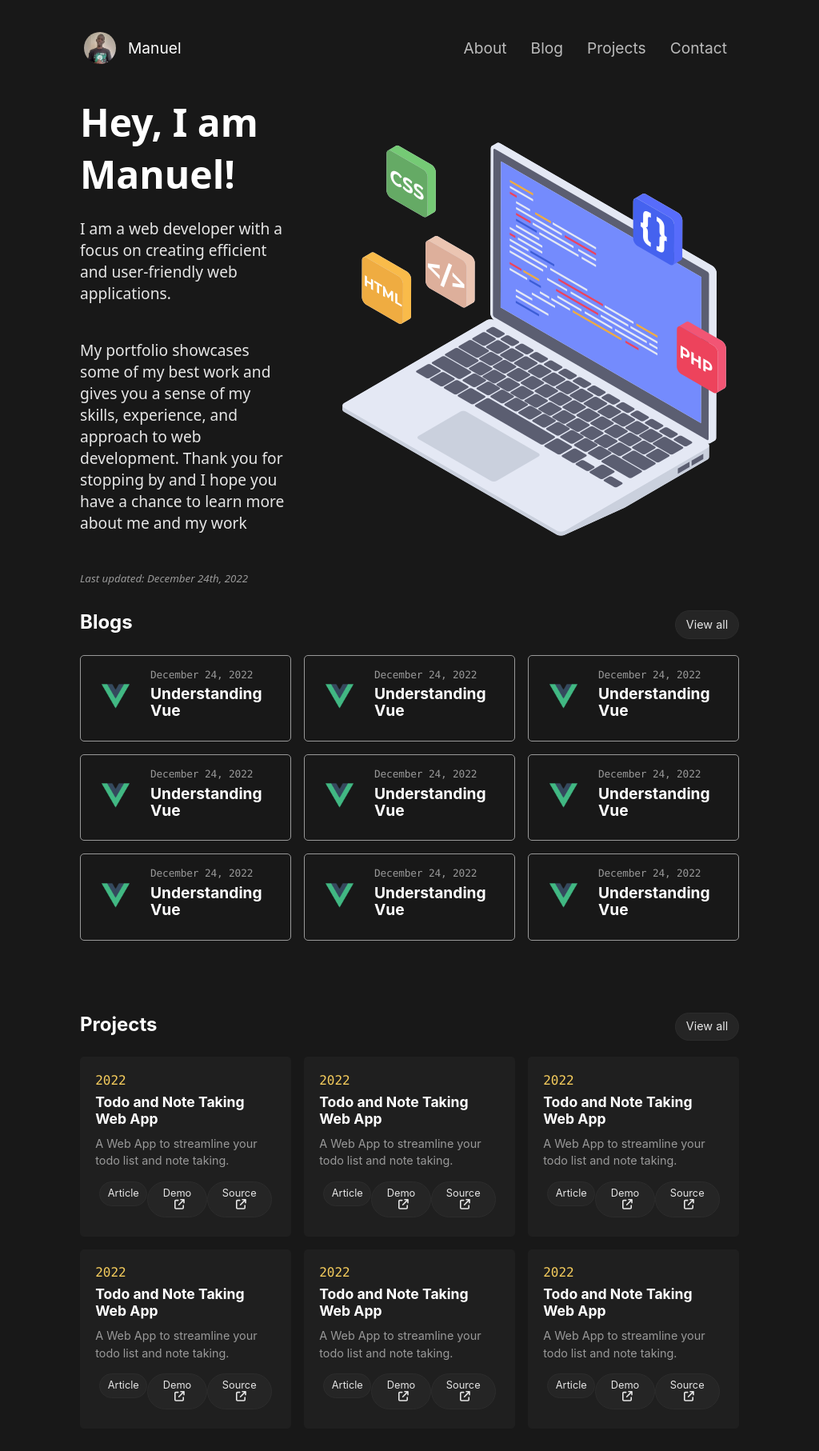
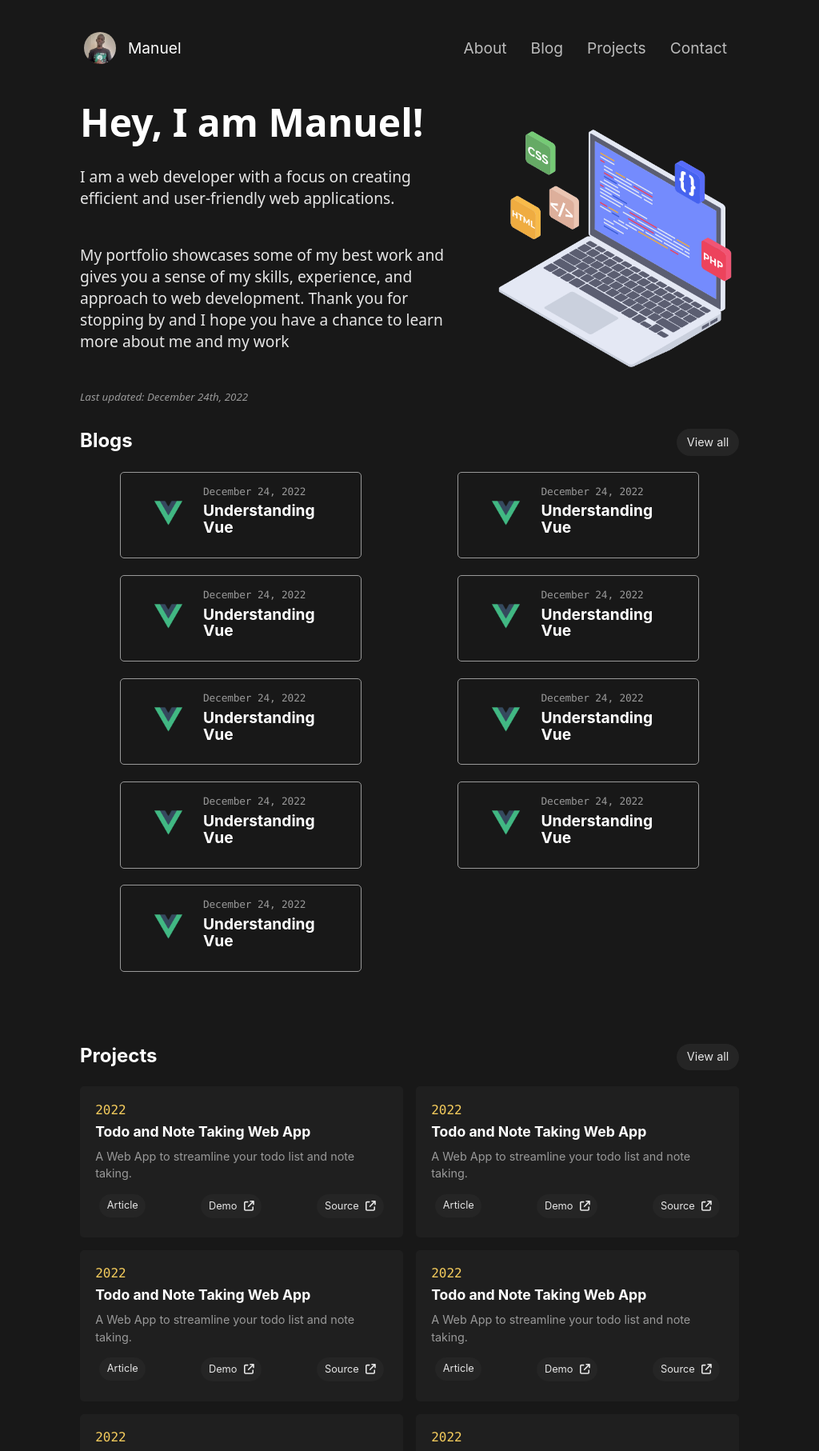
Before and after one commit to Manuel-kl/Manuel-portfolio, a Vue app: page / in a window 1024 px wide. Shown: the top 1814 px of the page at 80% size. Built offline with nearby package versions, Linux system fonts and the light colour scheme.

Commit message:
making it responsive ...

```diff
--- a/src/App.vue
+++ b/src/App.vue
@@ -20,7 +20,7 @@
   --font-color-heading: white;
   --font-color-base: #e6e6e6;
   --font-color-muted: #999;
-  --border-color: #2c2c2c;
+  --border-colorTO: #2c2c2c;
   --font-family-base: "Inter", -apple-system, BlinkMacSystemFont,
     "Helvetica Neue", Arial, sans-serif;
   --font-family-monospace: Menlo, "IBM Plex Mono", Menlo, monospace;
@@ -31,6 +31,8 @@
   --star: #f6cd5d;
   --card-background-color: #1f1f1f;
   --button-background-color: #252525;
+  --margin-lg: 0 100px;
+  --margin-md: 0 50px;
 }
 * {
   padding: 0;
--- a/src/components/BlogComponent.vue
+++ b/src/components/BlogComponent.vue
@@ -183,12 +183,17 @@ export default {
   data() {
     return {};
   },
-  created() { },
+  created() {},
   methods: {},
-  mounted() { },
+  mounted() {},
 };
 </script>
 <style lang='css' scoped>
+@media only screen and (min-width: 878px) and (max-width: 1192px) {
+  .blog-list {
+    margin: var(--margin-md);
+  }
+}
 .bl {
   background-color: var(--background-color);
 }
@@ -205,7 +210,7 @@ export default {
 .blog-lists {
   display: grid;
   grid-template-columns: repeat(3, 1fr);
-  margin: 0 100px;
+  margin: var(--margin-lg);
   gap: 1rem;
   padding-bottom: 60px;
 }
@@ -214,7 +219,6 @@ export default {
   border: 1px solid var(--button-background-color);
   box-shadow: 1px 1px 4px 1px var(--star);
 }
-
 
 .blog-list img {
   width: 35px;
--- a/src/components/ContactComponent.vue
+++ b/src/components/ContactComponent.vue
@@ -75,13 +75,18 @@ export default {
 };
 </script>
 <style lang='css' scoped>
+@media only screen and (min-width: 878px) and (max-width: 1192px) {
+  .contact {
+    margin: var(--margin-md);
+  }
+}
 .contact-page {
   display: flex;
   flex-direction: column;
   background-color: var(--background-color);
 }
 .contact {
-  margin: 0 100px;
+  margin: var(--margin-lg);
 }
 .contact-heading h2 {
   font-size: 2.3rem;
--- a/src/components/HomeComponent.vue
+++ b/src/components/HomeComponent.vue
@@ -25,7 +25,11 @@
         </small>
       </div>
       <div>
-        <img src="../assets/web-development.png" alt="An image of a computer" />
+        <img
+          src="../assets/web-development.png"
+          alt="An image of a computer"
+          class="img-lapt"
+        />
       </div>
     </section>
     <section class="projects-blogs">
@@ -63,6 +67,12 @@ export default {
 };
 </script>
 <style lang='css' scoped>
+@media only screen and (min-width: 878px) and (max-width: 1192px) {
+  .description {
+    margin: var(--margin-md);
+  }
+}
+
 #home-page {
   background-color: var(--background-color);
   font-family: var(--font-family-homepage);
@@ -74,7 +84,7 @@ export default {
   grid-column-gap: 50px;
   flex-direction: row;
   justify-content: space-between;
-  margin: 0 100px;
+  margin: var(--margin-lg);
   align-items: center;
 }
 
@@ -92,27 +102,13 @@ export default {
   color: var(--font-color-base);
 }
 
+.description .img-lapt {
+  width: 100%;
+}
+
 .description em {
   font-style: italic;
   color: var(--font-color-muted);
-}
-
-.projects {
-  display: flex;
-  flex-direction: column;
-  background-color: var(--card-background-color);
-  padding: 1.2rem;
-  border-radius: 5px;
-}
-
-.projects .star {
-  font-family: var(--font-family-monospace);
-  align-items: center;
-  padding-bottom: 7px;
-}
-
-.projects .star time {
-  color: var(--star);
 }
 
 .projects-blogs {
--- a/src/components/ProjectsComponent.vue
+++ b/src/components/ProjectsComponent.vue
@@ -408,6 +408,11 @@ export default {
 };
 </script>
 <style lang='css' scoped>
+@media only screen and (min-width: 878px) and (max-width: 1192px) {
+  .projects-lists {
+    margin: var(--margin-md);
+  }
+}
 #pro {
   background-color: var(--background-color);
 }
@@ -423,8 +428,8 @@ export default {
 
 .projects-lists {
   display: grid;
+  margin: var(--margin-lg);
   grid-template-columns: repeat(3, 1fr);
-  margin: 0 100px;
   gap: 1rem;
   padding-bottom: 60px;
 }
--- a/src/components/about-components/FrameworksComponent.vue
+++ b/src/components/about-components/FrameworksComponent.vue
@@ -55,8 +55,13 @@ export default {
 };
 </script>
 <style lang='css' scoped>
+@media only screen and (min-width: 878px) and (max-width: 1192px) {
+  .framework-container {
+    margin: var(--margin-md);
+  }
+}
 .framework-container {
-  margin: 0 100px;
+  margin: var(--margin-lg);
   border-top: 2px solid var(--card-background-color);
 }
 
--- a/src/components/about-components/ProfileComponent.vue
+++ b/src/components/about-components/ProfileComponent.vue
@@ -103,11 +103,16 @@ export default {
 </script>
 
 <style lang='css' scoped>
+@media only screen and (min-width: 878px) and (max-width: 1192px) {
+  .about-m {
+    margin: var(--margin-md);
+  }
+}
 .about-m {
   display: flex;
   flex-direction: row;
   gap: 50px;
-  margin: 0 100px;
+  margin: var(--margin-lg);
   padding-bottom: 20px;
 }
 .profile {
--- a/src/components/about-components/SkillsComponent.vue
+++ b/src/components/about-components/SkillsComponent.vue
@@ -58,8 +58,13 @@ export default {
 };
 </script>
 <style lang='css' scoped>
+@media only screen and (min-width: 878px) and (max-width: 1192px) {
+  .container {
+    margin: var(--margin-md);
+  }
+}
 .container {
-  margin: 0 100px;
+  margin: var(--margin-lg);
   border-top: 2px solid var(--card-background-color);
 }
 .languages-tools {
--- a/src/components/homepage-components/Blogs.vue
+++ b/src/components/homepage-components/Blogs.vue
@@ -114,11 +114,18 @@ export default {
 };
 </script>
 <style lang='css' scoped>
+@media only screen and (min-width: 878px) and (max-width: 1192px) {
+  .blog-list {
+    margin: var(--margin-md);
+    /* min-width: 250px; */
+  }
+}
 .blog-lists {
   display: grid;
-  grid-template-columns: repeat(3, 1fr);
-  margin: 0 100px;
-  gap: 1rem;
+  /* grid-template-columns: repeat(3, 1fr); */
+  grid-template-columns: repeat(auto-fit, minmax(320px, 1fr));
+  margin: var(--margin-lg);
+  gap: 1.3rem;
   padding-bottom: 60px;
 }
 
@@ -129,15 +136,21 @@ export default {
 
 .blog-list {
   display: flex;
+  justify-content: center;
   flex-direction: row;
   align-items: center;
   border: 1px solid var(--font-color-muted);
-  padding: 1rem;
+  padding: 1rem 2rem;
   gap: 1rem;
   border-radius: 5px;
-  /* max-width: 320px; */
+  /* margin: auto;
+  width: 70%;
+  min-width: 250px; */
 }
-
+.blog-list:hover {
+  border: 1px solid var(--button-background-color);
+  box-shadow: 1px 1px 4px 1px var(--star);
+}
 .blog-list p {
   color: var(--font-color-muted);
   font-size: 0.8rem;
--- a/src/components/homepage-components/Projects.vue
+++ b/src/components/homepage-components/Projects.vue
@@ -196,7 +196,7 @@
 </template>
 <script>
 export default {
-  components: {},
+  s: {},
   props: {},
   data() {
     return {};
@@ -207,13 +207,25 @@ export default {
 };
 </script>
 <style lang='css' scoped>
+@media screen and (min-width: 878px) and (max-width: 1192px) {
+  .projects-lists {
+    margin: var(--margin-md);
+    display: grid;
+    /* grid-template-columns: repeat(3, 1fr); */
+    grid-template-columns: repeat(auto-fit, minmax(320px, 1fr));
+    gap: 1rem;
+    padding-bottom: 60px;
+  }
+}
 .projects-lists {
   display: grid;
-  grid-template-columns: repeat(3, 1fr);
-  margin: 0 100px;
+  /* grid-template-columns: repeat(3, 1fr); */
+  grid-template-columns: repeat(auto-fit, minmax(320px, 1fr));
+  margin: var(--margin-lg);
   gap: 1rem;
   padding-bottom: 60px;
 }
+
 .projects {
   display: flex;
   flex-direction: column;
@@ -236,15 +248,18 @@ export default {
   color: var(--font-color-heading);
   font-size: 1.1rem;
 }
+
 .projects .pro-title h3:hover {
   text-decoration: underline;
   /* border-bottom: 1px solid var(--font-color-heading); */
 }
+
 .projects .pro-title a {
   text-decoration: none;
   font-size: 1.1rem;
   font-family: var(--font-family-base);
 }
+
 .projects .pro-title p {
   padding: 10px 0;
   color: var(--font-color-muted);
@@ -252,18 +267,22 @@ export default {
   line-height: 1.5;
   font-size: 0.9rem;
 }
+
 .projects .links {
   display: flex;
   flex-direction: row;
   justify-content: space-between;
   padding: 5px;
 }
+
 .projects .links a {
   text-decoration: none;
 }
+
 .projects .links a .fa-link {
   padding-left: 5px;
 }
+
 .projects .links a button {
   color: var(--font-color-base);
   background-color: var(--button-background-color);
@@ -275,6 +294,7 @@ export default {
   font-family: var(--font-family-base);
   cursor: pointer;
 }
+
 .projects .links a button:hover {
   border: 1px solid var(--font-color-muted);
 }
```
